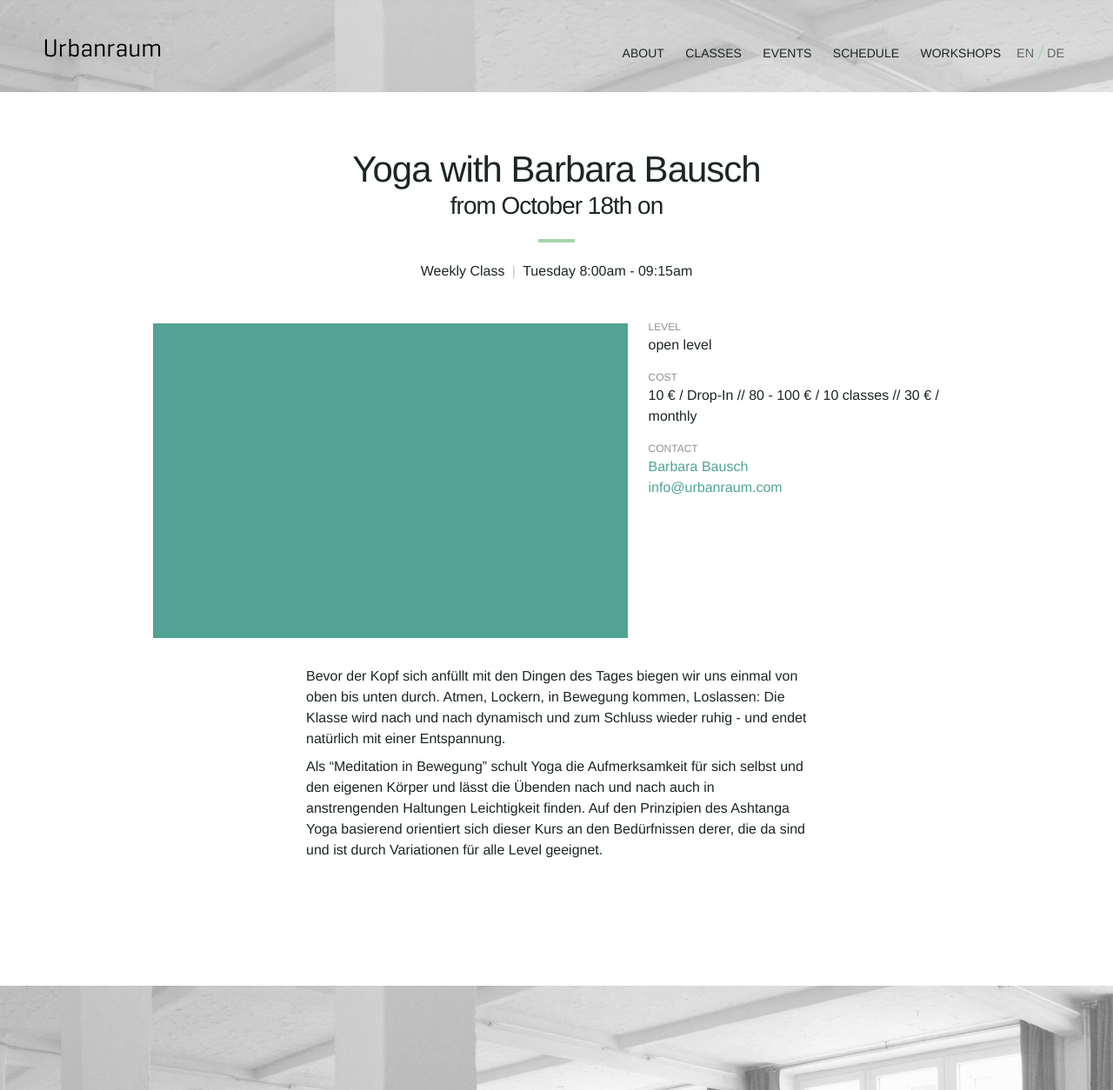
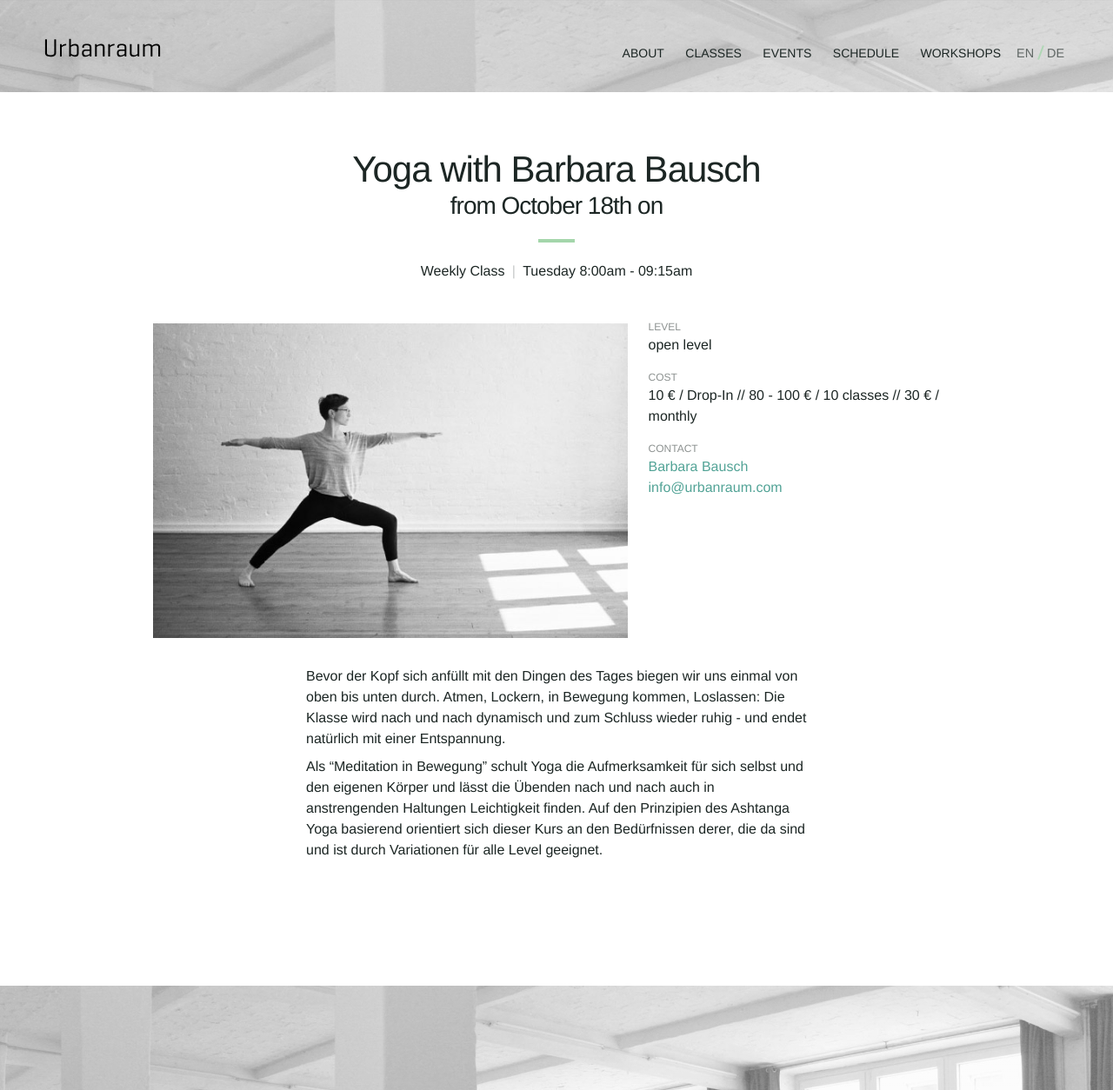
Before and after one commit to Kriesse/urbanraum, a Jekyll site: the page built from _classes/yoga-barbara.md, in a window 1280 px wide. Shown: the whole page at 87% size. Built offline with Jekyll 4.4.1, drawn with Linux system fonts in a browser that asks for light colours; nearby versions of some CDN libraries.

Commit message:
Add photo for Yoga with Barbara Bausch

```diff
--- a/_classes/yoga-barbara.md
+++ b/_classes/yoga-barbara.md
@@ -5,7 +5,7 @@ schedule:
   - day: "tuesday"
     start: "8:00am"
     end: "09:15am"
-image:
+image: "class-yoga-bausch.jpg"
 
 title_en: "Yoga with Barbara Bausch"
 title_de: "Yoga mit Barbara Bausch"
```
Also changed, not shown: img/class-yoga-bausch.jpg (added).
